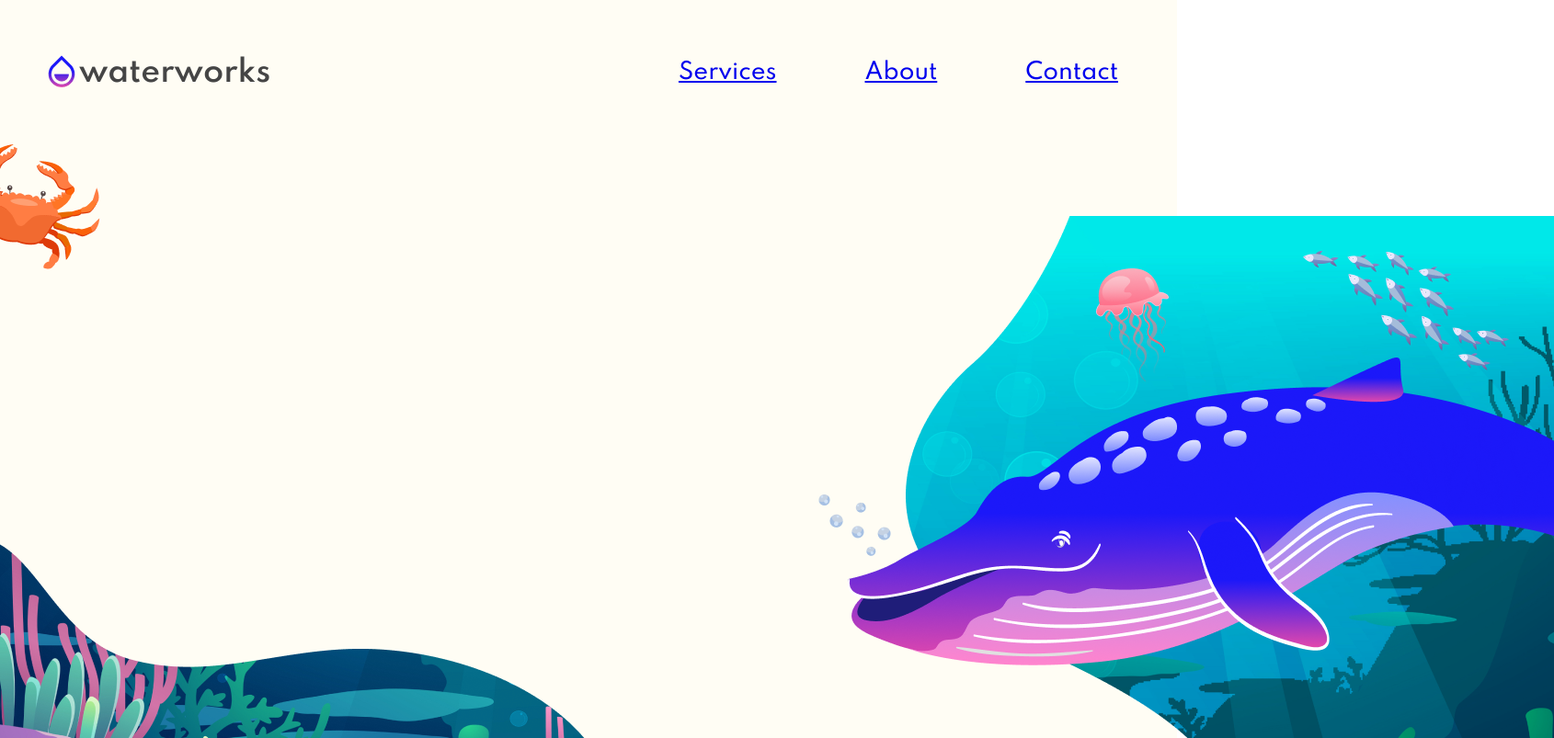
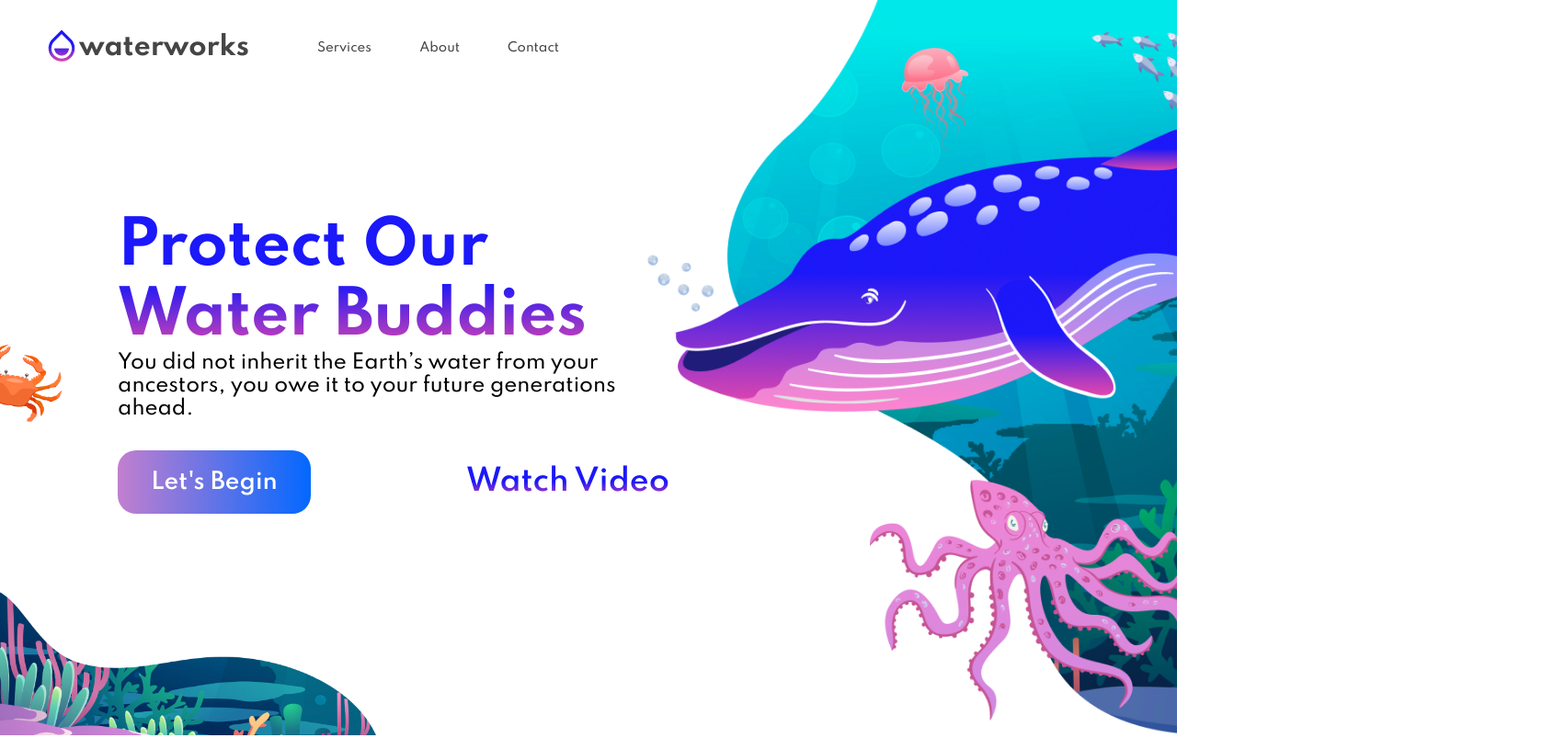
Before and after one commit to nestonzin/waterworks, a plain HTML site: page index.html in a window 1280 px wide. Shown: the top 803 px of the page at 92% size, 1690 px wide, since content can reach past the window. Drawn offline with Linux system fonts and the light colour scheme.

Commit message:
projeto final

```diff
--- a/index.html
+++ b/index.html
@@ -14,33 +14,35 @@
     <title>waterworks</title>
   </head>
   <body>
-    <nav class="navbar">
-      <div class="logo">
-        <img src="imgs/Frame.png" alt="" />
+    <div class="container">
+      <div id="esquerda">
+        <header>
+          <nav>
+            <div id="logo">
+              <img src="imgs/Frame.png" alt="fundo do mar com uma baleia e polvo" />
               <h1>waterworks</h1>
             </div>
-      <div class="botoes">
+            <div id="botoesnavbar">
               <a href="#">Services</a>
               <a href="#">About</a>
               <a href="#">Contact</a>
             </div>
           </nav>
-    <main class="container">
-      <section class="esquerda">
-        <div class="conteudo">
-          <img src="imgs/esquerda.png" alt="" />
-          <h1>Protect Our Water Buddies</h1>
+        </header>
+        <img src="imgs/esquerda.png" id="crab" alt="carenguejo e fundo do mar" />
+        <div id="conteudo">
+          <h2>Protect Our Water Buddies</h2>
           <p>
             You did not inherit the Earth’s water from your ancestors, you owe
             it to your future generations ahead.
           </p>
+          <div id="cta">
             <button>Let's Begin</button>
-          <button>Watch Video</button>
+            <a href="#">Watch Video</a>
           </div>
-      </section>
-      <section class="baleia">
-        <img src="imgs/direita.png" alt="" />
-      </section>
-    </main>
+        </div>
+      </div>
+      <div id="direita"></div>
+    </div>
   </body>
 </html>
--- a/style.css
+++ b/style.css
@@ -4,89 +4,116 @@
   font-family: "Spartan", sans-serif;
 }
 
-.navbar {
+.container {
+  display: flex;
+  height: 100vh;
+}
+
+.container #esquerda {
+  width: 55%;
+  position: relative;
+}
+
+.container #esquerda #crab {
+  z-index: -1;
+  position: absolute;
+  bottom: 0;
+  max-width: 550px;
+  width: 100%;
+  height: auto;
+}
+
+.container #esquerda header nav {
   display: flex;
   justify-content: space-between;
   align-items: center;
-  background-color: #fffdf4;
+  padding: 2rem 3rem;
 }
-.navbar .logo {
+
+.container #esquerda header nav #logo {
+  display: flex;
+  align-items: center;
+  font-size: 14pt;
+  font-weight: 600;
+  color: #454545;
+}
+
+.container #esquerda header nav #botoesnavbar a {
+  text-decoration: none;
+  margin-right: 3rem;
+  font-size: 10pt;
+  font-weight: 500;
+  color: #454545;
+}
+
+.container #conteudo {
+  display: flex;
+  flex-direction: column;
+  height: calc(100vh - 215px);
+  justify-content: center;
+  align-items: center;
+  max-width: 600px;
+  width: 100%;
+  margin-left: 8rem;
+}
+
+.container #conteudo h2 {
+  background-image: linear-gradient(to bottom, #1b18f9, #1b18f9, #e146ad);
+  background-clip: text;
+  -webkit-background-clip: text;
+  -webkit-text-fill-color: transparent;
+  font-size: 48pt;
+  font-weight: 700;
+}
+
+.container #conteudo p {
+  font-size: 16pt;
+  font-weight: 500;
+}
+
+.container #conteudo #cta {
+  width: 100%;
   display: flex;
   justify-content: space-between;
   align-items: center;
-  width: 198px;
-  height: 38px;
-  padding: 3rem;
+  margin-top: 2rem;
 }
 
-.navbar h1 {
+.container #conteudo #cta button {
+  border: 0;
+  outline: 0;
+  width: 210px;
+  height: 69px;
+  border-radius: 20px;
+  font-size: 18pt;
   font-weight: 600;
-  color: #454545;
-  font-size: 24pt;
+  color: white;
+  background: rgb(194, 127, 207);
+  background: linear-gradient(
+    90deg,
+    rgba(194, 127, 207, 1) 0%,
+    rgba(3, 104, 255, 1) 100%
+  );
 }
 
-.botoes {
-  display: flex;
-  justify-content: space-around;
-  padding: 1rem;
-  font-weight: 500;
-  font-size: 18pt;
-  color: #454545;
+.container #conteudo #cta button:hover {
+  cursor: pointer;
+  transform: scale(1.02);
+  transition: all ease-in-out 0.2s;
 }
 
-.botoes a {
-  padding: 3rem;
+.container #conteudo #cta a {
+  background-image: linear-gradient(to bottom, #1b18f9, #1b18f9, #e146ad);
+  background-clip: text;
+  -webkit-background-clip: text;
+  -webkit-text-fill-color: transparent;
+  font-size: 24pt;
+  font-weight: 600;
 }
 
-.container {
-  display: flex;
-  justify-content: space-between;
-  align-items: center;
-  background-color: #fffdf4;
+.container #direita {
+  background-image: url("imgs/direita.png");
+  width: 45%;
+  background-repeat: no-repeat;
+  background-size: cover;
 }
-
-.esquerda {
-  display: flex;
-  justify-content: center;
-  align-items: center;
-  position: relative;
-}
-
-.esquerda h1 {
-    font-size: 56pt;
-    font-weight: bold;
-    background-image: linear-gradient(to bottom, #1B18F9, #1B18F9, #E146AD);
-    background-clip: text;
-    -webkit-background-clip: text;
-    -webkit-text-fill-color: transparent;
-    color: black;
-}
-.esquerda .conteudo p {
-    text-align: justify;
-    font-weight: 400;
-    font-size: 20pt;
-}
-
-.esquerda button {
-    height: 69px;
-    width: 210px;
-    border: 0;
-    outline: 0;
-    border-radius: 20px;
-    text-transform: uppercase;
-    margin-top: 2rem;
-    font-weight: 600;
-    cursor: pointer;
-}
-
-.direita {
-    background-image: url(imgs/direita.png);
-    background-repeat: no-repeat;
-    background-size: cover;
-
-}
-
-.baleia {
-    width: 100%;
-    height: auto;
-}
```
Lines whose indentation alone changed are shown as unchanged.
